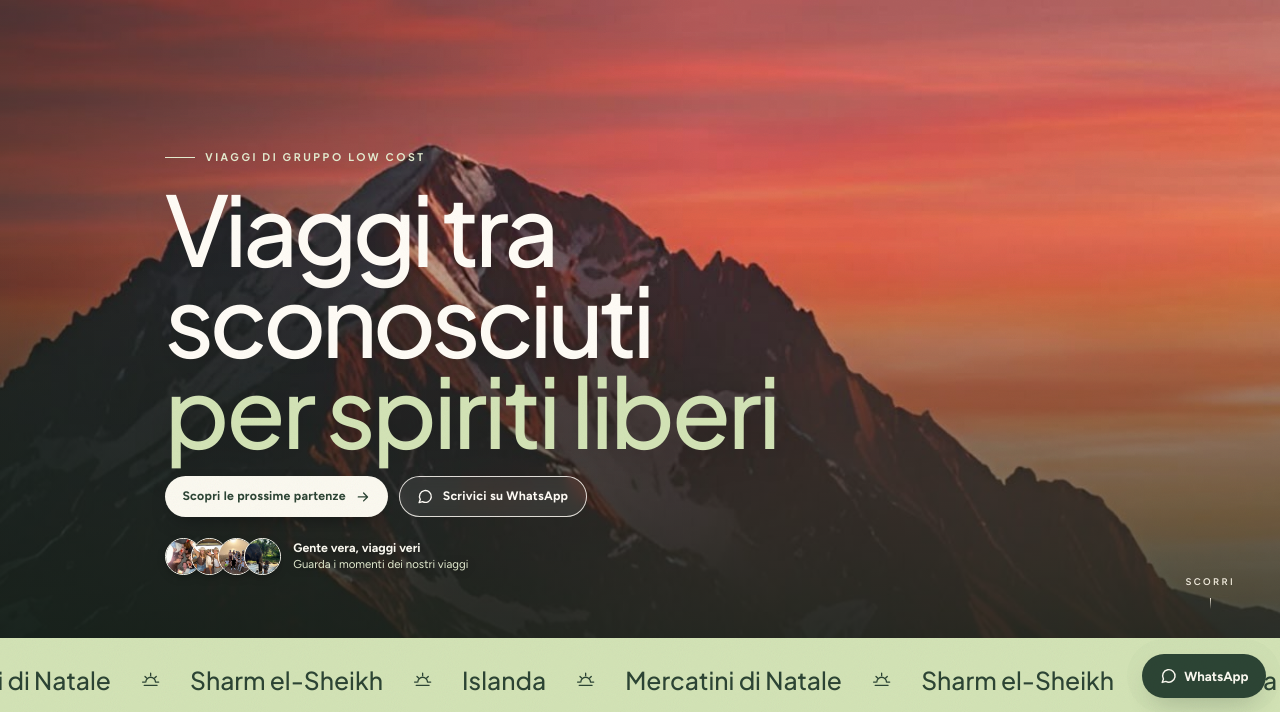
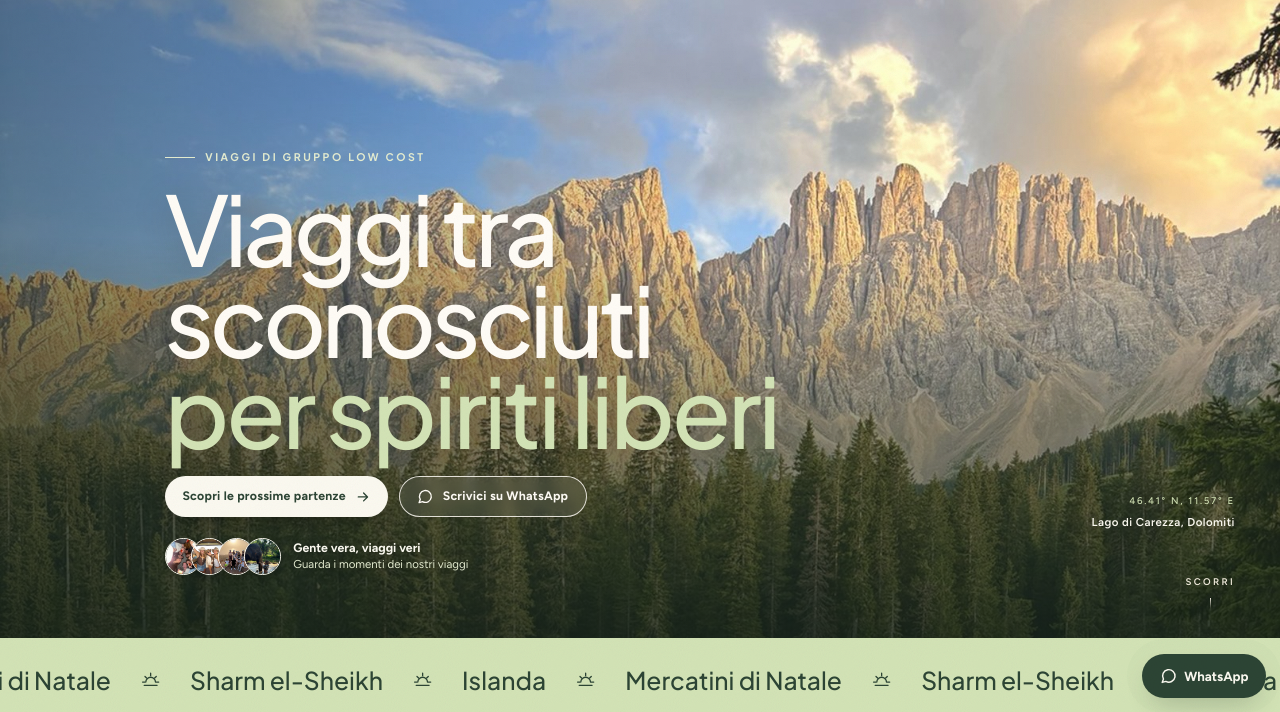
Before and after one commit to ricatravel/ricatravel.github.io, a plain HTML site: page index.html in a window 1280 px wide. Shown: the part 88-800 px from the top of the page. Drawn offline with Linux system fonts and the light colour scheme; a web font is replaced by a local one.

Commit message:
Copertina di nuovo Dolomiti, logo con sfondo tramonto

```diff
--- a/index.html
+++ b/index.html
@@ -12,13 +12,13 @@
 <meta property="og:type" content="website">
 <meta property="og:title" content="Ricatravel · Viaggi tra sconosciuti">
 <meta property="og:description" content="Parti da sconosciuto, torna a casa con amici nuovi. Viaggi di gruppo low cost con coordinatore e itinerario su misura.">
-<meta property="og:image" content="https://ricatravel.github.io/og-logo.jpg?v=3">
+<meta property="og:image" content="https://ricatravel.github.io/og-logo.jpg?v=4">
 <meta property="og:image:width" content="1200">
 <meta property="og:image:height" content="1200">
 <meta property="og:image:alt" content="Logo Rica Travel">
 <meta property="og:url" content="https://ricatravel.github.io/">
 <meta name="twitter:card" content="summary">
-<meta name="twitter:image" content="https://ricatravel.github.io/og-logo.jpg?v=3">
+<meta name="twitter:image" content="https://ricatravel.github.io/og-logo.jpg?v=4">
 <meta property="og:locale" content="it_IT">
 <script type="application/ld+json">{"@context": "https://schema.org", "@type": "TravelAgency", "name": "Ricatravel", "description": "Viaggi tra sconosciuti e viaggi di gruppo low cost, con coordinatore e itinerario su misura.", "url": "https://ricatravel.it", "image": "carezza.jpg", "logo": "logo-tondo.jpg", "telephone": "+39 350 931 8685", "sameAs": ["https://www.instagram.com/ricatravel.it/"], "areaServed": "IT", "knowsLanguage": "it"}</script>
 <link data-keep rel="preconnect" href="https://fonts.googleapis.com">
@@ -798,8 +798,8 @@ footer{padding-block:56px 96px;border-top:0;font-size:13px;display:grid;gap:32px
 /* copertina: foto orizzontale da computer, verticale da telefono */
 .hero-m{display:none}
 @media (max-width:760px){.hero-d{display:none}.hero-m{display:block}}
-.reel-photo.hero-d{object-position:50% 9% !important}
-.reel-photo.hero-m{object-position:50% 25% !important}
+.reel-photo.hero-d{object-position:50% 45% !important}
+.reel-photo.hero-m{object-position:50% 40% !important}
 
 /* --- call to action e prima schermata --- */
 .btn-hero{background:#2C4434;color:#FBF9F0;box-shadow:0 10px 24px -12px rgba(0,0,0,.5)}
@@ -866,8 +866,8 @@ footer{padding-block:56px 96px;border-top:0;font-size:13px;display:grid;gap:32px
   <div class="page" data-page="home">
   <div class="hero hero-reel">
     <div class="reel" aria-hidden="true">
-      <img class="reel-video reel-photo hero-d" src="tramonto.jpg" alt="">
-      <img class="reel-video reel-photo hero-m" src="tramonto.jpg" alt="">
+      <img class="reel-video reel-photo hero-d" src="carezza.jpg" alt="">
+      <img class="reel-video reel-photo hero-m" src="carezza-hero2.jpg" alt="">
       <div class="reel-shade"></div>
     </div>
     <div class="wrap hero-text">
@@ -882,7 +882,7 @@ footer{padding-block:56px 96px;border-top:0;font-size:13px;display:grid;gap:32px
         <span class="crew-txt"><b>Gente vera, viaggi veri</b>Guarda i momenti dei nostri viaggi</span>
       </a>
     </div>
-
+    <p class="hero-place" aria-hidden="true"><span>46.41° N, 11.57° E</span>Lago di Carezza, Dolomiti</p>
 
     <a class="scroll-cue" href="#scopri" aria-label="Scorri alle prossime partenze">Scorri<i></i></a>
   </div>
```
Also changed, not shown: logo-tondo.jpg, og-logo.jpg, tramonto.jpg (deleted).
